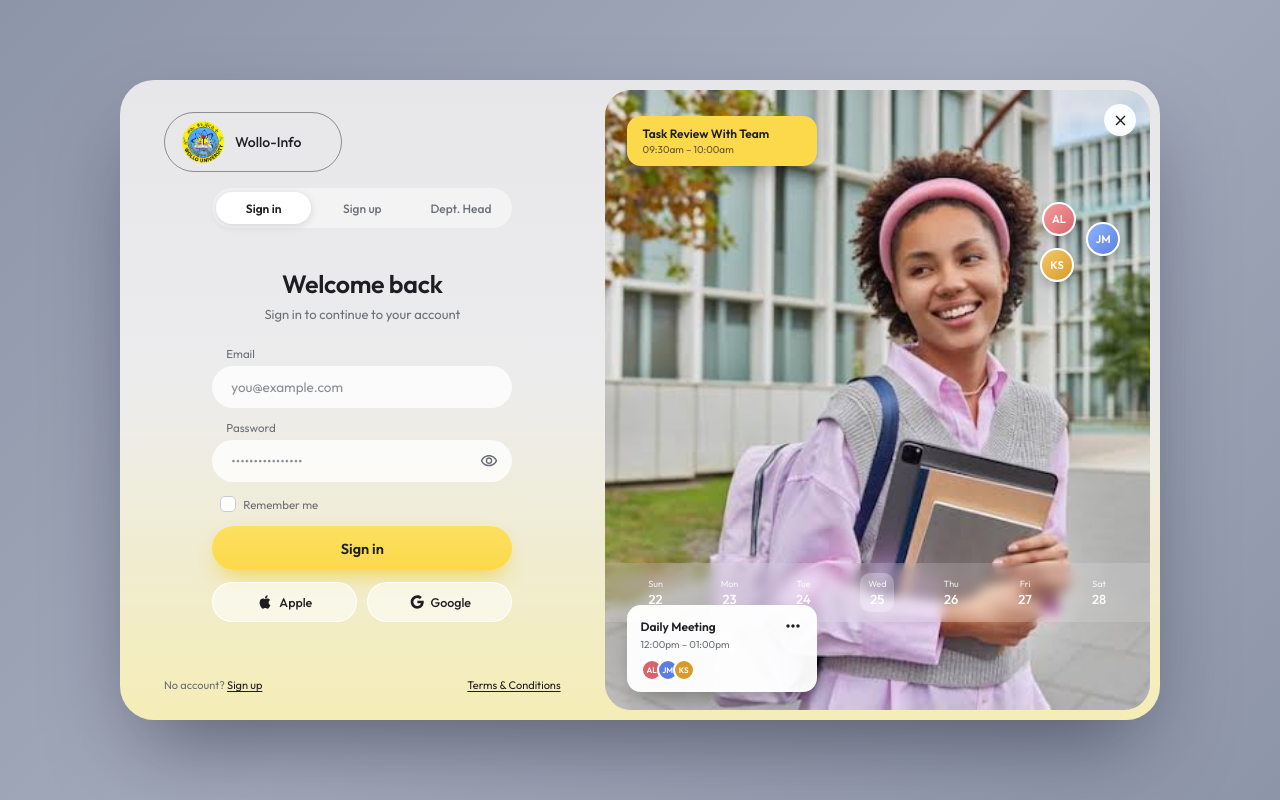
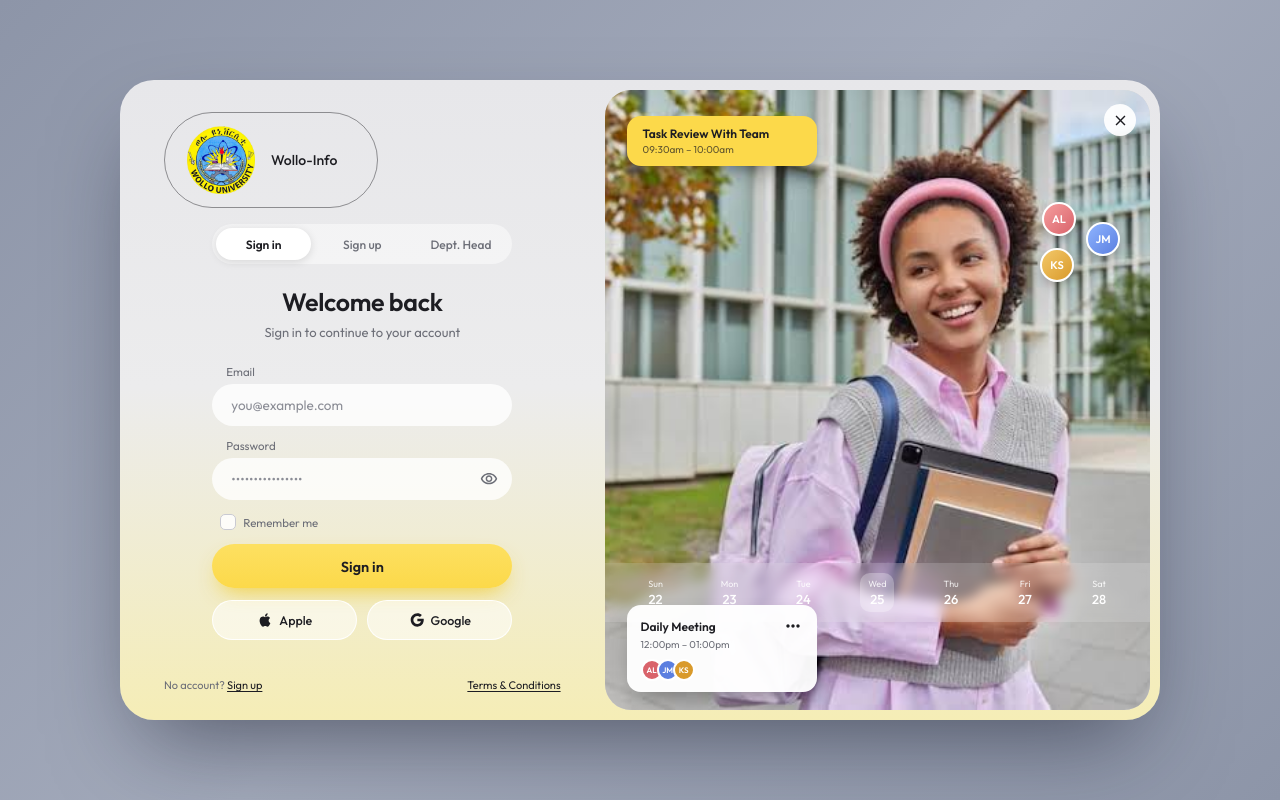
Before and after one commit to abudiayu/Wollo-Info-Hub, a React (Vite) app: page /auth in a window 1280 px wide. Built offline with nearby package versions, Linux system fonts and the light colour scheme; a web font is replaced by a local one.

Commit message:
the nave bars bg size

```diff
--- a/src/components/naveBar/NaveBar.css
+++ b/src/components/naveBar/NaveBar.css
@@ -23,7 +23,7 @@
   align-items: center;
   justify-content: space-between;
   width: 100%;
-  height: 68px;
+  height:auto;
   padding: 0 clamp(16px, 4vw, 48px);
   background: #ffffff;
   border-bottom: 1px solid #e5e7eb;
@@ -41,10 +41,11 @@
 }
 
 .ab-navbar-logo {
-  width: 44px;
-  height: 44px;
+  width: 80px;
+  height: 80px;
   object-fit: contain;
   flex-shrink: 0;
+  padding: 4px;
 }
 
 .ab-navbar-title-block {
```
